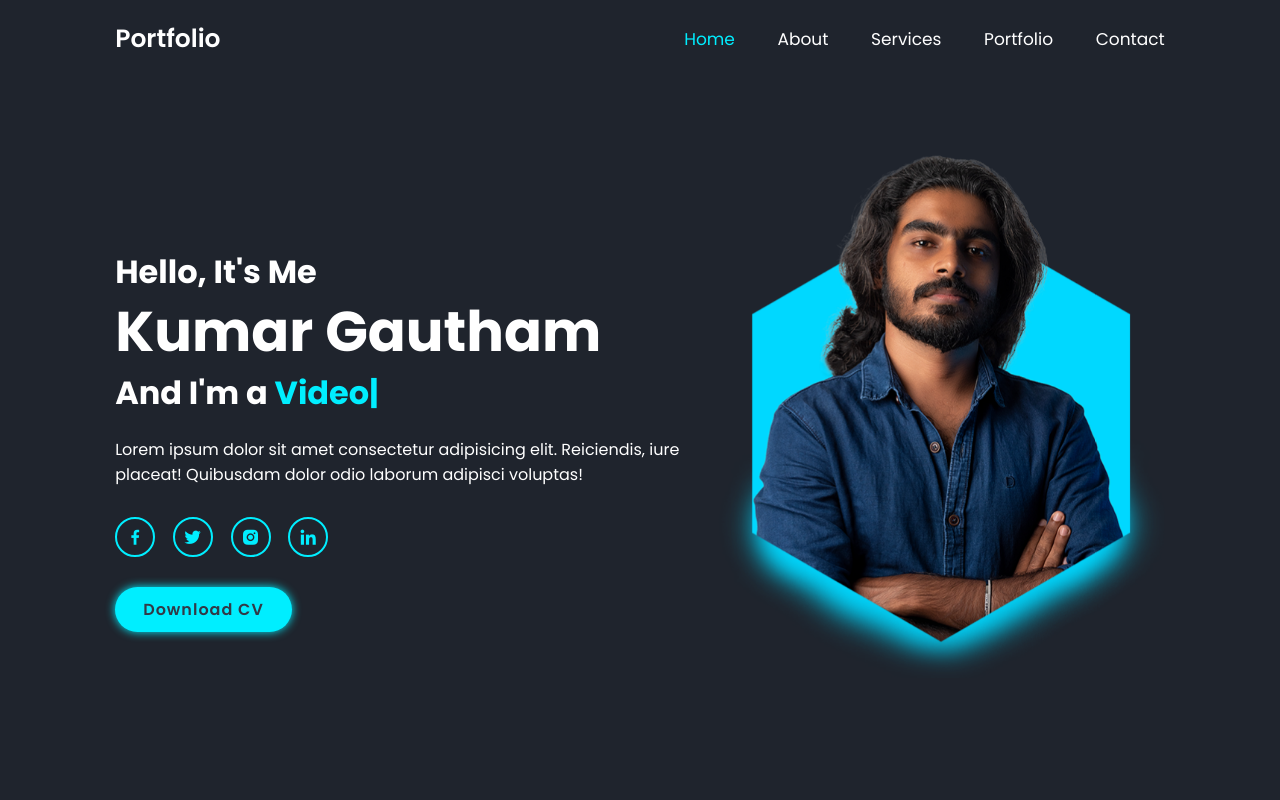
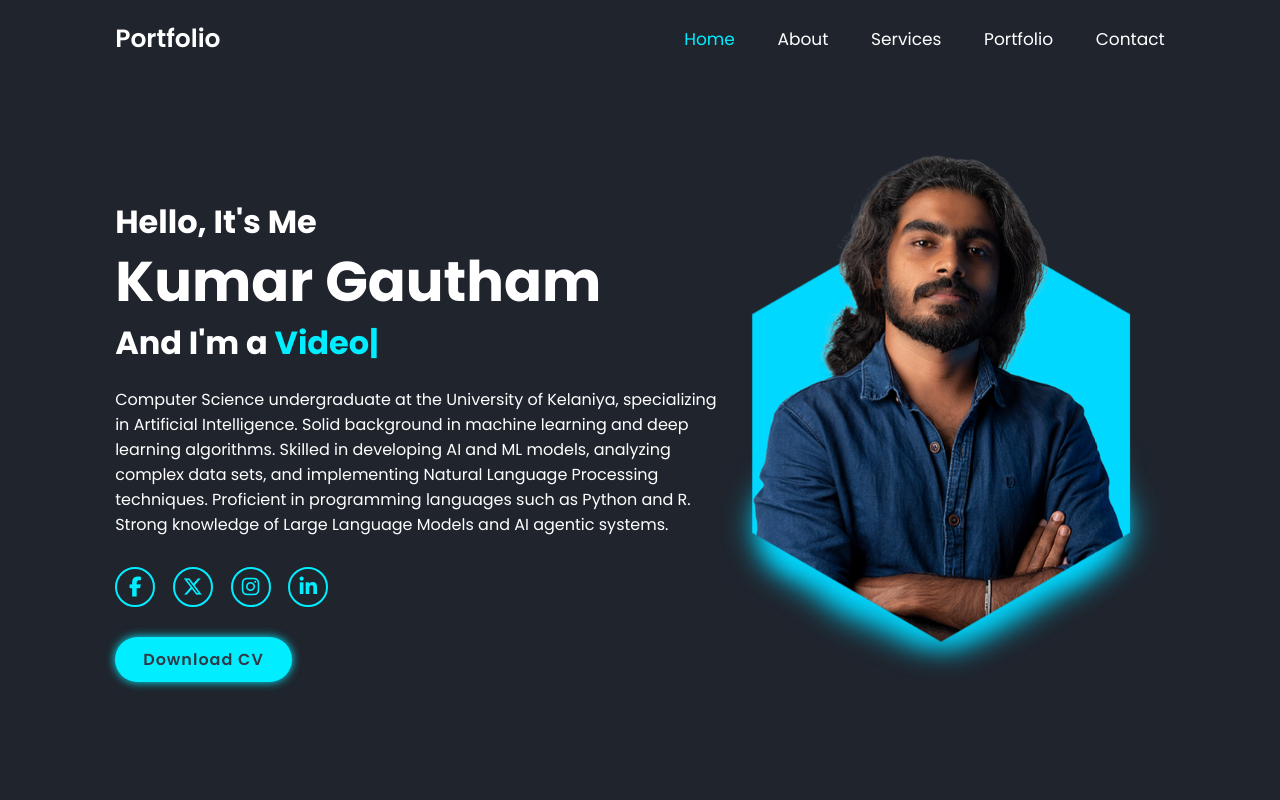
Before and after one commit to GauthamOfficial/Portfolio, a plain HTML site: page index.html in a window 1280 px wide. Shown: the top 800 px of the page. Drawn offline with nearby package versions, Linux system fonts and the light colour scheme.

Commit message:
Add files via upload

```diff
--- a/index.html
+++ b/index.html
@@ -8,6 +8,8 @@
 
 
     <link href='https://unpkg.com/boxicons@2.1.4/css/boxicons.min.css' rel='stylesheet'>
+    <link rel="stylesheet" href="https://cdnjs.cloudflare.com/ajax/libs/font-awesome/6.5.1/css/all.min.css">
+
 
 
 
@@ -35,14 +37,17 @@
             <h3>Hello, It's Me</h3>
             <h1>Kumar Gautham</h1>
             <h3>And I'm a <span class="multiple-text"></span></h3>
-            <p>Lorem ipsum dolor sit amet consectetur adipisicing elit. Reiciendis, iure placeat!
-                Quibusdam dolor odio laborum adipisci voluptas!</p>
+            <p>Computer Science undergraduate at the University of Kelaniya, specializing in Artificial Intelligence. Solid
+                background in machine learning and deep learning algorithms. Skilled in developing AI and ML models,
+                analyzing complex data sets, and implementing Natural Language Processing techniques. Proficient in
+                programming languages such as Python and R. Strong knowledge of Large Language Models and AI agentic
+                systems.</p>
 
             <div class="social-media">
-                <a href="https://web.facebook.com/profile.php?id=100089963020625" target="_blank"><i class='bx bxl-facebook' ></i></a>
-                <a href="#"><i class='bx bxl-twitter' ></i></a>
-                <a href="https://www.instagram.com/kumargautham_official/" target="_blank"><i class='bx bxl-instagram-alt' ></i></a>
-                <a href="https://www.linkedin.com/in/kumar-gautham-386369303/" target="_blank"><i class='bx bxl-linkedin' ></i></a>
+                <a href="https://web.facebook.com/profile.php?id=100089963020625" target="_blank"><i class="fa-brands fa-facebook-f"></i></a>
+                <a href="https://x.com/kumar_gautham28"><i class="fa-brands fa-x-twitter"></i></a>
+                <a href="https://www.instagram.com/kumargautham_official/" target="_blank"><i class="fa-brands fa-instagram"></i></a>
+                <a href="https://www.linkedin.com/in/kumar-gautham-386369303/" target="_blank"><i class="fa-brands fa-linkedin-in"></i></a>
             </div>
             <a href="Kumar Gautham.pdf" download="" class="btn">Download CV</a>
         </div>
```
